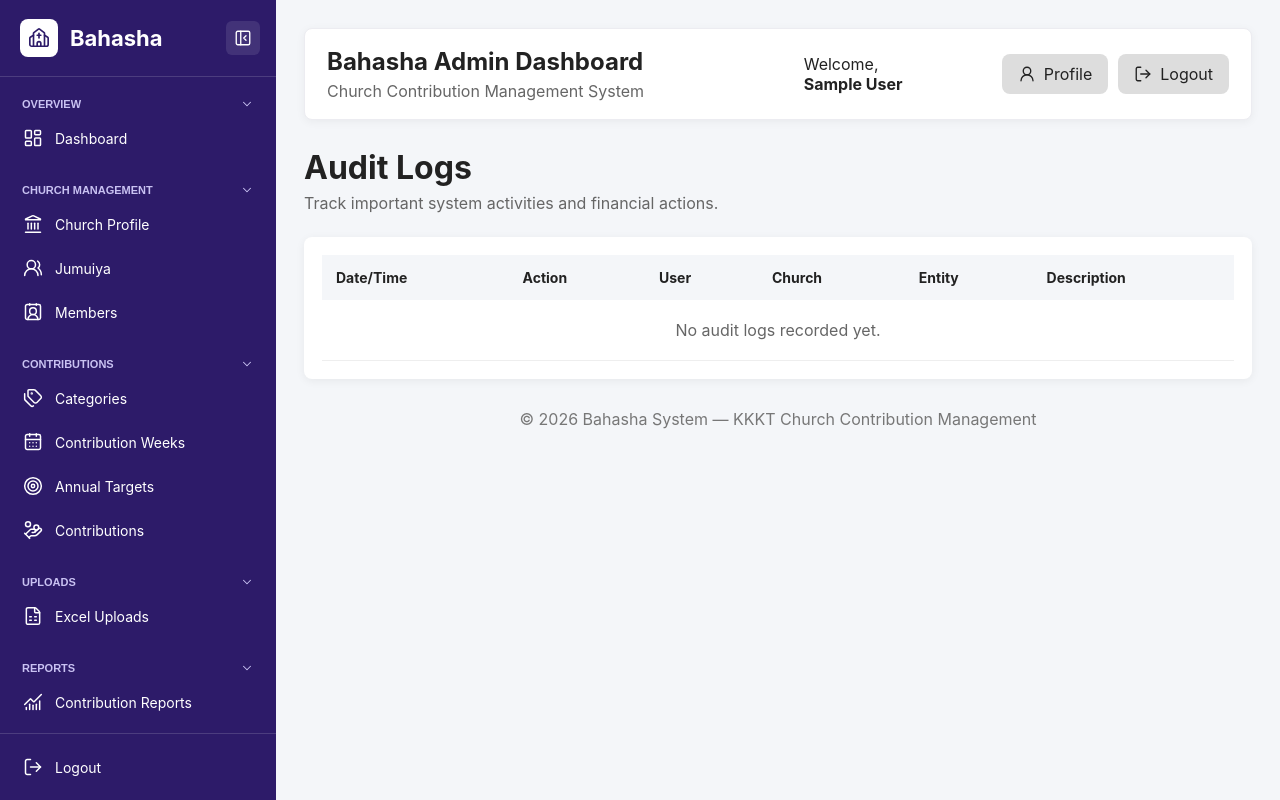
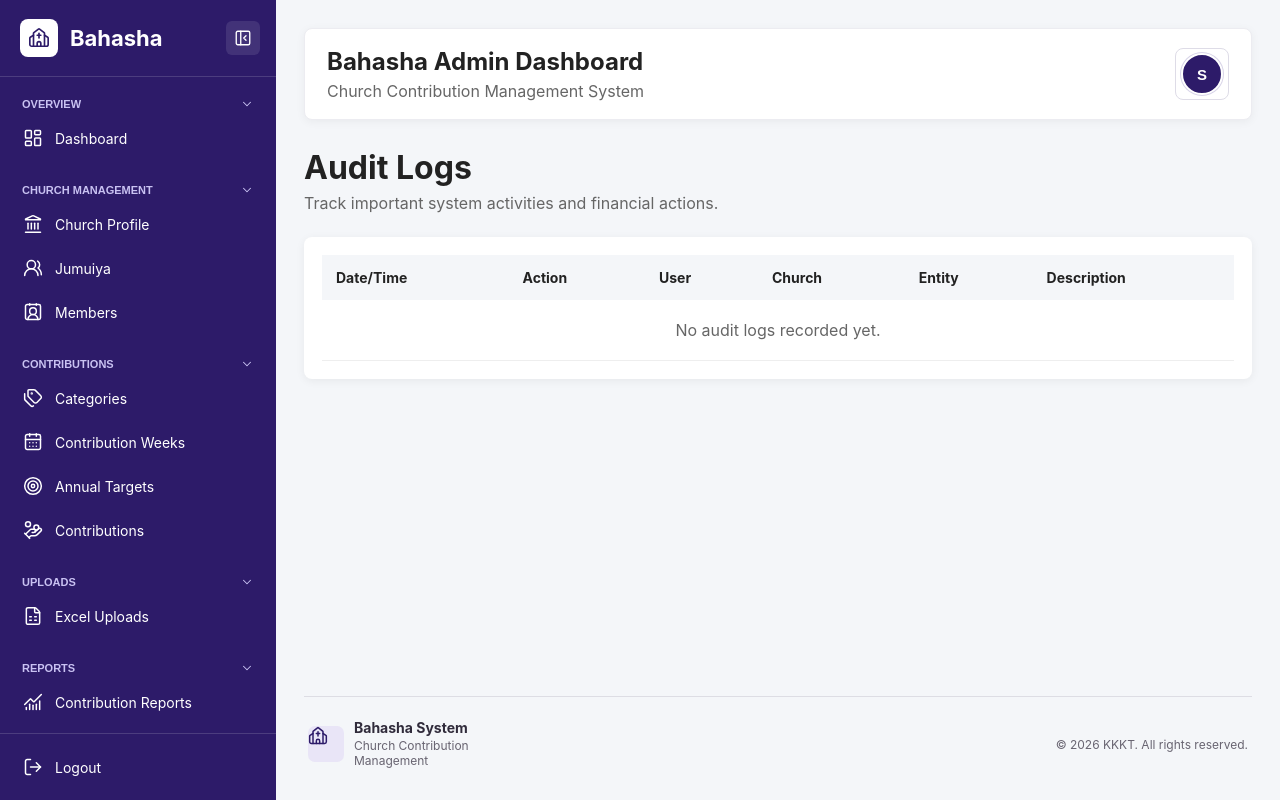
Before and after one commit to Oswaldgerald/bahasha-web, a Django app: page /web/audit-logs/ in a window 1280 px wide. Run offline with Django 5.2, Linux system fonts and the light colour scheme; the visitor is signed in with stand-in values (Sample User, id 1); data comes from the database, SQL or seed files in the repository; data that the repository does not hold is empty.

Commit message:
Refine account navigation and footer

```diff
--- a/static/css/layout.css
+++ b/static/css/layout.css
@@ -187,10 +187,18 @@
 
 .content {
     box-sizing: border-box;
+    display: flex;
+    flex-direction: column;
     margin-left: var(--sidebar-width);
+    min-height: 100vh;
     min-width: 0;
     padding: 28px;
     transition: margin-left 180ms ease;
+}
+
+.page-content {
+    flex: 1;
+    min-width: 0;
 }
 
 .sidebar-collapsed .sidebar {
@@ -292,25 +300,162 @@
     margin: 5px 0 0;
 }
 
-.topbar-actions {
-    align-items: center;
-    display: flex;
-    flex-shrink: 0;
-    gap: 10px;
+.account-menu {
+    flex: 0 0 auto;
+    position: relative;
 }
 
-.user-info {
-    margin-right: 8px;
-    min-width: 180px;
+.account-menu-trigger {
+    align-items: center;
+    background: transparent;
+    border: 1px solid #dedce7;
+    border-radius: 8px;
+    color: #443b5f;
+    cursor: pointer;
+    display: inline-flex;
+    gap: 7px;
+    min-height: 48px;
+    padding: 4px 9px 4px 5px;
 }
 
-.user-info strong {
-    display: block;
+.account-menu-trigger:hover,
+.account-menu.is-open .account-menu-trigger {
+    background: #f5f3fb;
+    border-color: #a99ed0;
 }
 
-.user-role {
-    color: #666;
+.account-menu-trigger > svg {
+    height: 17px;
+    transition: transform 150ms ease;
+    width: 17px;
+}
+
+.account-menu.is-open .account-menu-trigger > svg {
+    transform: rotate(180deg);
+}
+
+.user-avatar {
+    align-items: center;
+    background: #2d1b69;
+    border: 2px solid white;
+    border-radius: 50%;
+    box-shadow: 0 0 0 1px #d8d4e8;
+    color: white;
+    display: inline-flex;
+    flex: 0 0 38px;
+    font-size: 15px;
+    font-weight: 700;
+    height: 38px;
+    justify-content: center;
+    text-transform: uppercase;
+}
+
+.user-avatar-large {
+    flex-basis: 46px;
+    font-size: 18px;
+    height: 46px;
+}
+
+.account-dropdown {
+    background: white;
+    border: 1px solid #e4e2ea;
+    border-radius: 8px;
+    box-shadow: 0 18px 42px rgba(31, 22, 64, 0.18);
+    min-width: 280px;
+    opacity: 0;
+    overflow: hidden;
+    pointer-events: none;
+    position: absolute;
+    right: 0;
+    top: calc(100% + 10px);
+    transform: translateY(-6px);
+    transition: opacity 140ms ease, transform 140ms ease, visibility 140ms ease;
+    visibility: hidden;
+    z-index: 60;
+}
+
+.account-menu.is-open .account-dropdown {
+    opacity: 1;
+    pointer-events: auto;
+    transform: translateY(0);
+    visibility: visible;
+}
+
+.account-dropdown-header {
+    align-items: center;
+    background: #f7f6fa;
+    border-bottom: 1px solid #ebe9ef;
+    display: flex;
+    gap: 12px;
+    padding: 16px;
+}
+
+.account-identity {
+    min-width: 0;
+}
+
+.account-identity strong,
+.account-identity span {
+    display: block;
+    overflow: hidden;
+    text-overflow: ellipsis;
+    white-space: nowrap;
+}
+
+.account-identity strong {
+    font-size: 15px;
+}
+
+.account-identity span {
+    color: #6a6672;
     font-size: 13px;
+    margin-top: 3px;
+}
+
+.account-dropdown-links {
+    padding: 8px;
+}
+
+.account-dropdown-links a,
+.account-dropdown-logout button {
+    align-items: center;
+    background: transparent;
+    border: 0;
+    border-radius: 6px;
+    box-sizing: border-box;
+    color: #27232e;
+    cursor: pointer;
+    display: flex;
+    font: inherit;
+    font-size: 14px;
+    gap: 10px;
+    min-height: 42px;
+    padding: 10px;
+    text-align: left;
+    text-decoration: none;
+    width: 100%;
+}
+
+.account-dropdown-links a:hover,
+.account-dropdown-logout button:hover {
+    background: #f0edf9;
+    color: #2d1b69;
+}
+
+.account-dropdown-links svg,
+.account-dropdown-logout svg {
+    height: 18px;
+    width: 18px;
+}
+
+.account-dropdown-logout {
+    border-top: 1px solid #ebe9ef;
+    margin: 0;
+    padding: 8px;
+}
+
+.account-dropdown-logout button {
+    color: #a52820;
 }
 
 .page-header {
@@ -331,25 +476,52 @@
 }
 
 .site-footer {
-    color: #777;
-    margin-top: 30px;
-    text-align: center;
+    align-items: center;
+    border-top: 1px solid #dddde4;
+    color: #686471;
+    display: flex;
+    gap: 24px;
+    justify-content: space-between;
+    margin-top: 36px;
+    padding: 22px 4px 4px;
 }
 
-@media (max-width: 1000px) {
-    .topbar {
-        align-items: flex-start;
-        flex-direction: column;
-    }
+.footer-brand {
+    align-items: center;
+    display: flex;
+    gap: 10px;
+}
 
-    .topbar-actions {
-        flex-wrap: wrap;
-        width: 100%;
-    }
+.footer-mark {
+    align-items: center;
+    background: #e9e5f7;
+    border-radius: 7px;
+    color: #2d1b69;
+    display: inline-flex;
+    flex: 0 0 36px;
+    height: 36px;
+    justify-content: center;
+}
 
-    .user-info {
-        flex: 1 1 180px;
-    }
+.footer-mark svg {
+    height: 20px;
+    width: 20px;
+}
+
+.footer-brand strong,
+.footer-brand span {
+    display: block;
+}
+
+.footer-brand strong {
+    color: #302b3b;
+    font-size: 14px;
+}
+
+.footer-brand div > span,
+.site-footer p {
+    font-size: 12px;
+    margin: 2px 0 0;
 }
 
 @media (max-width: 760px) {
--- a/templates/base.html
+++ b/templates/base.html
@@ -19,6 +19,7 @@
     <script src="{% static 'vendor/choices/choices.min.js' %}" defer></script>
     <script src="{% static 'js/app.js' %}" defer></script>
     <script src="{% static 'js/navigation.js' %}" defer></script>
+    <script src="{% static 'js/dropdowns.js' %}" defer></script>
     <script src="{% static 'js/forms.js' %}" defer></script>
     {% block extra_js %}{% endblock %}
 </head>
@@ -53,8 +54,10 @@
             </div>
         {% endif %}
 
-        {% block content %}
-        {% endblock %}
+        <main class="page-content">
+            {% block content %}
+            {% endblock %}
+        </main>
 
         {% include "partials/footer.html" %}
 
--- a/templates/partials/footer.html
+++ b/templates/partials/footer.html
@@ -1,7 +1,13 @@
 <footer class="site-footer">
+    <div class="footer-brand">
+        <span class="footer-mark" aria-hidden="true">
+            <i data-lucide="church"></i>
+        </span>
+        <div>
+            <strong>Bahasha System</strong>
+            <span>Church Contribution Management</span>
+        </div>
+    </div>
 
-    <p>
-        © 2026 Bahasha System — KKKT Church Contribution Management
-    </p>
-
+    <p>&copy; {% now "Y" %} KKKT. All rights reserved.</p>
 </footer>
--- a/templates/partials/navbar.html
+++ b/templates/partials/navbar.html
@@ -1,27 +1,53 @@
-<div class="topbar">
+<header class="topbar">
     <div class="topbar-title">
         <h2>Bahasha Admin Dashboard</h2>
         <p>Church Contribution Management System</p>
     </div>
 
-    <div class="topbar-actions">
-        <div class="user-info">
-            <div>Welcome,</div>
-            <strong>{{ request.user.full_name }}</strong>
-            <div class="user-role">
-                {{ request.user.get_role_display }}
+    <div class="account-menu" data-dropdown>
+        <button
+            type="button"
+            class="account-menu-trigger"
+            data-action="toggle-dropdown"
+            aria-controls="account-dropdown"
+            aria-expanded="false"
+            aria-label="Open account menu"
+        >
+            <span class="user-avatar" aria-hidden="true">
+                {{ request.user.full_name|default:request.user.username|slice:":1"|upper }}
+            </span>
+            <i data-lucide="chevron-down" aria-hidden="true"></i>
+        </button>
+
+        <div class="account-dropdown" id="account-dropdown" role="menu" aria-hidden="true">
+            <div class="account-dropdown-header">
+                <span class="user-avatar user-avatar-large" aria-hidden="true">
+                    {{ request.user.full_name|default:request.user.username|slice:":1"|upper }}
+                </span>
+                <div class="account-identity">
+                    <strong>{{ request.user.full_name|default:request.user.username }}</strong>
+                    <span>{{ request.user.get_role_display }}</span>
                 </div>
             </div>
-        <a href="{% url 'web_profile' %}" class="btn-secondary">
+
+            <div class="account-dropdown-links">
+                <a href="{% url 'web_profile' %}" role="menuitem">
                     <i data-lucide="user-round" aria-hidden="true"></i>
-            <span>Profile</span>
+                    <span>My Profile</span>
                 </a>
-        <form method="post" action="{% url 'logout' %}" class="inline-form">
+                <a href="{% url 'web_change_password' %}" role="menuitem">
+                    <i data-lucide="key-round" aria-hidden="true"></i>
+                    <span>Change Password</span>
+                </a>
+            </div>
+
+            <form method="post" action="{% url 'logout' %}" class="account-dropdown-logout">
                 {% csrf_token %}
-            <button type="submit" class="btn-secondary">
+                <button type="submit" role="menuitem">
                     <i data-lucide="log-out" aria-hidden="true"></i>
-                <span>Logout</span>
+                    <span>Sign Out</span>
                 </button>
             </form>
         </div>
     </div>
+</header>
```
Also changed, not shown: other parts of static/css/layout.css (+34 -1 lines), static/js/dropdowns.js (added, +56 -0 lines), README.md. Lines whose indentation alone changed are shown as unchanged.
